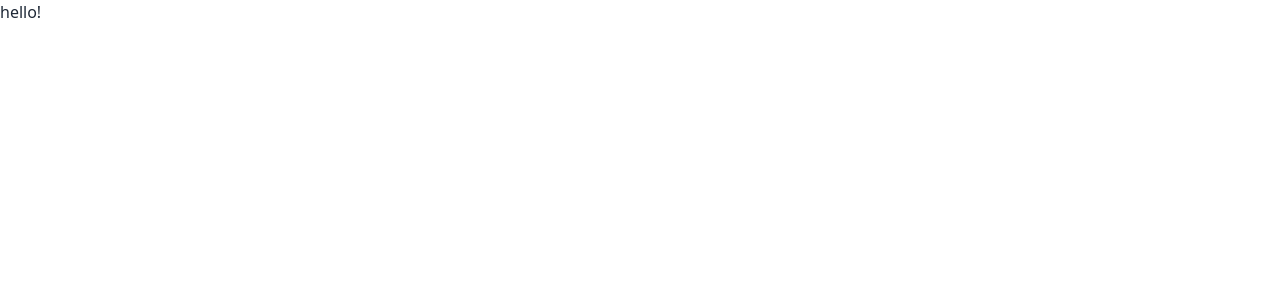
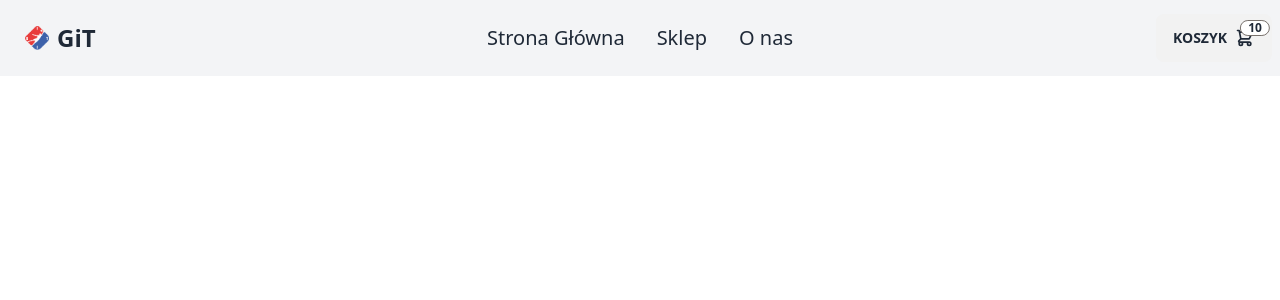
Before and after one commit to janekbartnicki/git-website, a React (Vite) app: page / in a window 1280 px wide. Shown: the top 300 px of the page. Built offline with nearby package versions, Linux system fonts and the light colour scheme.

Commit message:
working on navbar

```diff
--- a/package.json
+++ b/package.json
@@ -11,7 +11,8 @@
   },
   "dependencies": {
     "react": "^18.2.0",
-    "react-dom": "^18.2.0"
+    "react-dom": "^18.2.0",
+    "react-icons": "^4.9.0"
   },
   "devDependencies": {
     "@types/react": "^18.0.37",
--- a/src/App.tsx
+++ b/src/App.tsx
@@ -1,7 +1,10 @@
 import './index.css';
+import NavBar from './NavBar';
 
 const App = () => {
-  return <div>hello!</div>
+  return (
+    <NavBar cartCount={10}/>
+  )
 }
 
 export default App;
--- /dev/null
+++ b/src/NavBar.tsx
@@ -0,0 +1,98 @@
+import { HiShoppingCart, HiOutlineShoppingCart } from 'react-icons/hi';
+
+interface NavBarProps {
+    cartCount?: number;
+}
+
+const NavBar: React.FC<NavBarProps> = props => {
+
+    const renderCartIncicator = (): JSX.Element | null => {
+        if(props.cartCount && props.cartCount !== 0) {
+            return (
+                <span className="badge border-stone-500 badge-sm indicator-item">{props.cartCount}</span>
+            )
+        } else return null;
+    }
+
+    return (
+        <div className="navbar bg-gray-100">
+            <div className="navbar-start">
+                <div className="dropdown">
+                <label tabIndex={0} className="btn btn-ghost lg:hidden">
+                    <svg xmlns="http://www.w3.org/2000/svg" className="h-5 w-5" fill="none" viewBox="0 0 24 24" stroke="currentColor"><path strokeLinecap="round" strokeLinejoin="round" strokeWidth="2" d="M4 6h16M4 12h8m-8 6h16" /></svg>
+                </label>
+                <ul tabIndex={0} className="menu menu-sm dropdown-content mt-3 p-2 shadow bg-base-100 rounded-box w-30">
+                    <li><a>Strona Główna</a></li>
+                    <li><a>Sklep</a></li>
+                    {/* <li>
+                    <a>Parent</a>
+                    <ul className="p-2">
+                        <li><a>Submenu 1</a></li>
+                        <li><a>Submenu 2</a></li>
+                    </ul>
+                    </li> */}
+                    <li><a>O nas</a></li>
+                </ul>
+                </div>
+                <a className="btn btn-ghost normal-case text-2xl">
+                    <img
+                        src="/images/icon_logo.png"
+                        alt="Strona Główna"
+                        className="w-6 h-6"
+                    />
+                    GiT
+                </a>
+            </div>
+            <div className="navbar-center hidden lg:flex">
+                <ul className="menu menu-horizontal px-1 text-xl justify-around">
+                <li><a>Strona Główna</a></li>
+                <li><a>Sklep</a></li>
+                {/* <li tabIndex={0}>
+                    <details>
+                    <summary>Sklep</summary>
+                    <ul className="p-2">
+                        <li><a>Submenu 1</a></li>
+                        <li><a>Submenu 2</a></li>
+                    </ul>
+                    </details>
+                </li> */}
+                <li><a>O nas</a></li>
+                </ul>
+            </div>
+            <div className="navbar-end">
+                <a className="btn">
+                    Koszyk
+
+                        <div className="indicator">
+                            <HiOutlineShoppingCart className="w-5 h-5"/>
+                            {/* <svg xmlns="http://www.w3.org/2000/svg" className="h-5 w-5" fill="none" viewBox="0 0 24 24" stroke="currentColor">
+                                <path strokeLinecap="round" strokeLinejoin="round" strokeWidth="2" d="M3 3h2l.4 2M7 13h10l4-8H5.4M7 13L5.4 5M7 13l-2.293 2.293c-.63.63-.184 1.707.707 1.707H17m0 0a2 2 0 100 4 2 2 0 000-4zm-8 2a2 2 0 11-4 0 2 2 0 014 0z" />
+                            </svg> */}
+                            {renderCartIncicator()}
+                        </div>
+                </a>
+            </div>
+
+
+            {/* <div className="dropdown dropdown-end navbar-end w-10">
+                <label tabIndex={0} className="btn btn-ghost btn-circle">
+                    <div className="indicator">
+                        <svg xmlns="http://www.w3.org/2000/svg" className="h-5 w-5" fill="none" viewBox="0 0 24 24" stroke="currentColor"><path strokeLinecap="round" strokeLinejoin="round" strokeWidth="2" d="M3 3h2l.4 2M7 13h10l4-8H5.4M7 13L5.4 5M7 13l-2.293 2.293c-.63.63-.184 1.707.707 1.707H17m0 0a2 2 0 100 4 2 2 0 000-4zm-8 2a2 2 0 11-4 0 2 2 0 014 0z" /></svg>
+                        <span className="badge badge-sm indicator-item">8</span>
+                    </div>
+                </label>
+                <div tabIndex={0} className="mt-3 card card-compact dropdown-content w-52 bg-base-100 shadow navbar-end">
+                    <div className="card-body">
+                        <span className="font-bold text-lg">8 Items</span>
+                        <span className="text-info">Subtotal: $999</span>
+                        <div className="card-actions">
+                            <button className="btn btn-primary btn-block">View cart</button>
+                        </div>
+                    </div>
+                </div>
+            </div> */}
+        </div>
+    )
+}
+
+export default NavBar;
--- a/tailwind.config.js
+++ b/tailwind.config.js
@@ -9,4 +9,7 @@ export default {
     extend: {},
   },
   plugins: [require("daisyui")],
+  daisyui: {
+    themes: ["light"],
+  },
 }
```
Also changed, not shown: 1 other file (tests, documents, lock files or other folders).
